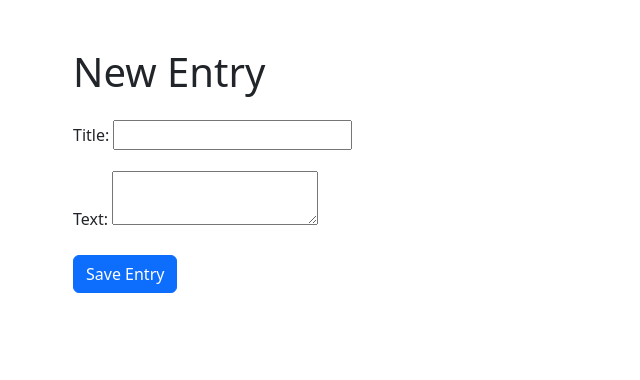
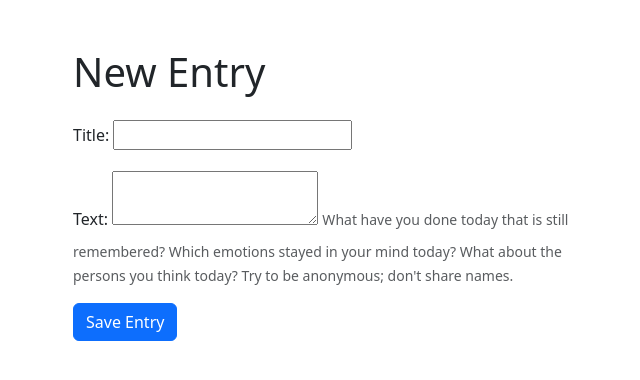
Before and after one commit to victorcreed/self_reflection, a Django app: template journal/templates/journal/new_entry.html in a window 1280 px wide. Shown: the part 56-436 px from the top of the page, without its empty margins (300-940 px from the left). Run offline with Django 3.2, Linux system fonts and the light colour scheme; the template is opened without the code that fills it, so the values that code supplies are empty, except form fields; tables that the repository leaves empty hold one stand-in row (values such as "Sample post"); form fields are guessed from the names that the template uses.

Commit message:
docs: Improve textarea hint in new_entry.html

```diff
--- a/journal/templates/journal/new_entry.html
+++ b/journal/templates/journal/new_entry.html
@@ -15,6 +15,7 @@
                         <label for="text" class="form-label">Text:</label>
                         {{ form.text }}
                         <div class="invalid-feedback">Please enter some text.</div>
+                        <small class="text-muted">What have you done today that is still remembered? Which emotions stayed in your mind today? What about the persons you think today? Try to be anonymous; don't share names.</small>
                     </div>
                     <button type="submit" class="btn btn-primary">Save Entry</button>
                 </form>
```
